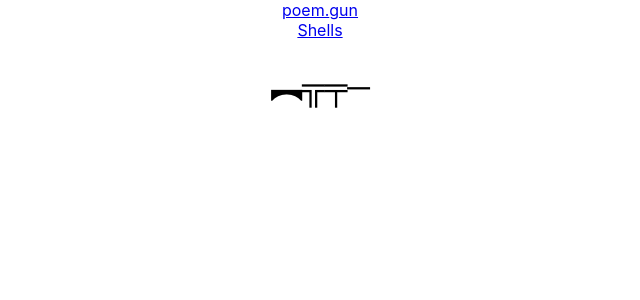
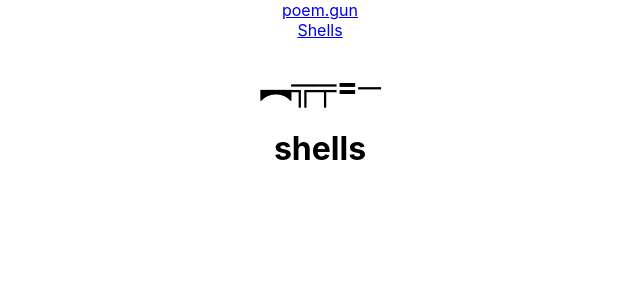
Before and after one commit to diutunis/diutunis.github.io, a React (Create React App) app: page /Shells in a window 1280 px wide. Shown: the top 300 px of the page, without its empty margins (320-960 px from the left). Built offline with nearby package versions, Linux system fonts and the light colour scheme; no server answers.

Commit message:
passed addpoem not a function error

```diff
--- a/src/App.js
+++ b/src/App.js
@@ -39,13 +39,13 @@ function App() {
      Shells
      </Link>
       </nav>
-      <h1>︻╦╤─</h1>
+      <h1>︻╦╤=─</h1>
 
       <main>
         <Routes>
           <Route path="/" element={<Form addPoemToShell={addPoemToShell} />} />
           <Route path="/About/" element={<About />} />
-          <Route path="/Shells/" render={() => <Shells addPoemToShell={addPoemToShell} title={shell}/>} />
+          <Route path="/Shells/" element= {<Shells addPoemToShell={addPoemToShell} title={shell}/>} />
         </Routes>
       </main>
     </div>
--- a/src/Components/ShellButton.js
+++ b/src/Components/ShellButton.js
@@ -9,11 +9,25 @@ import Shells from "./Shells";
 
 function ShellButton(props){
 
-    const [shellList,setShellList]=useState([])
+    const [shellList,setShellList]=useState(null)
     const addPoemToShell= (shell) => {
       console.log(shell)
 
-      setShellList([...shellList,shell])
+
+        fetch(`https://poetrydb.org/title/${searchTerm}/author,lines,title`)
+          .then((response) => response.json())
+          .then((data) => {
+
+            setShellList(data[0].title);
+          });
+
+
+
+
+
+
+
+    //   setShellList([...shellList,shell])
 
 
     }
@@ -23,7 +37,7 @@ function ShellButton(props){
 
 <div>
 
-<button onClick={() => props.addPoemToShell(shell)} >pick up</button>
+<button onClick={() => addPoemToShell(shell)} >pick up</button>
 </div>
 
     )}
```
